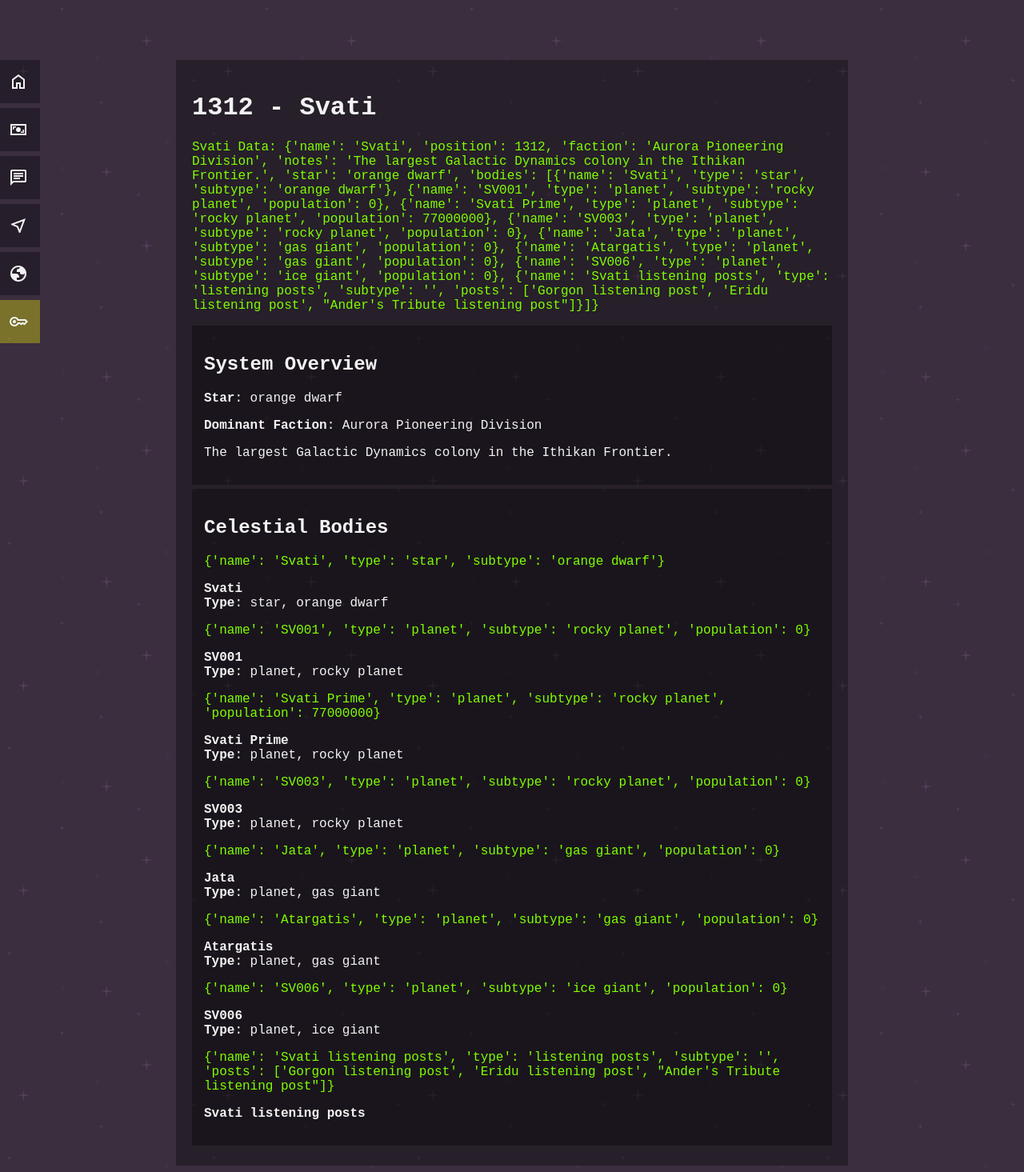
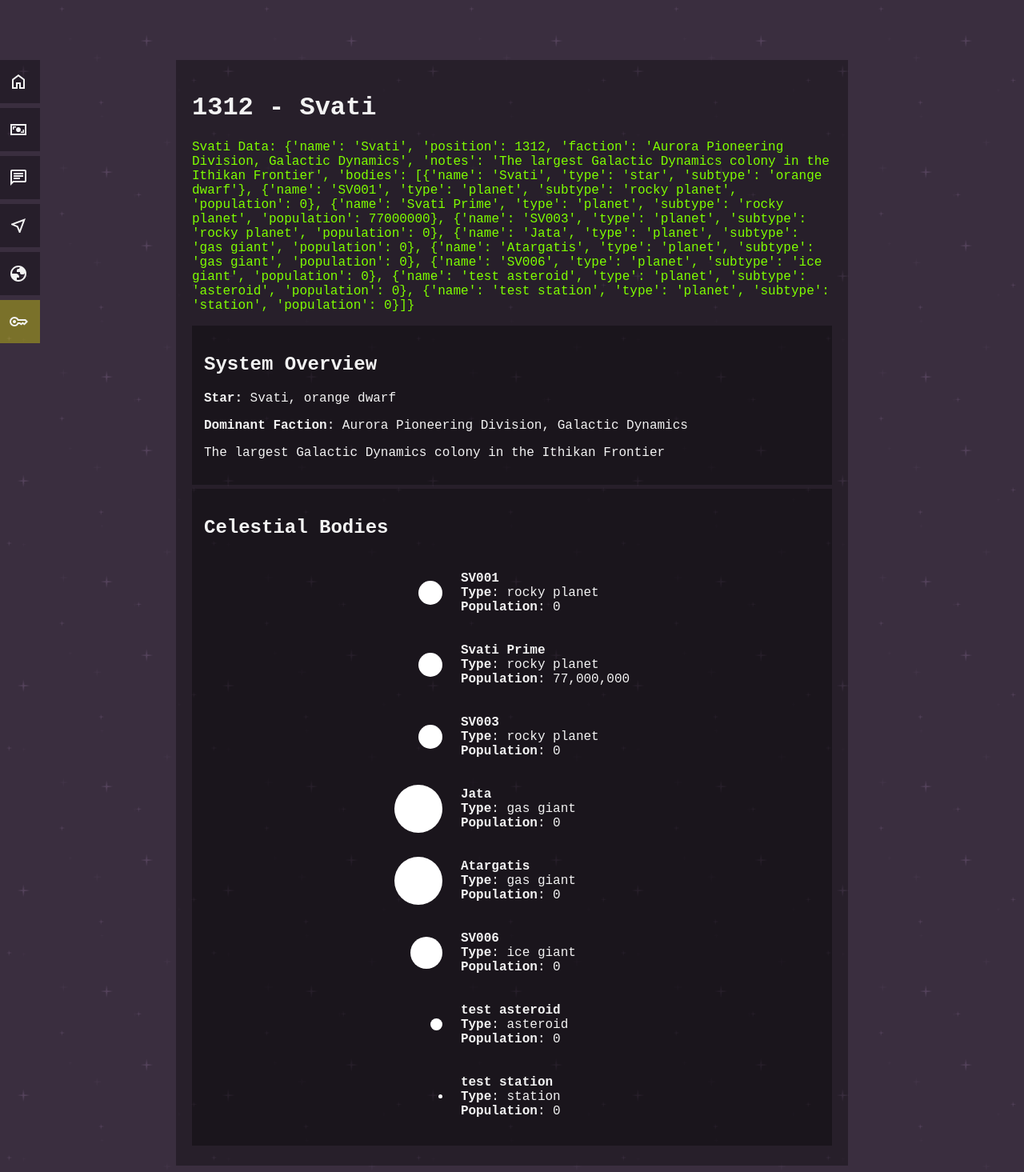
Before and after one commit to Glanten/compad, a Flask app: page /systemtest in a window 1280 px wide. Shown: the whole page at 80% size. Run offline with Flask 3, Linux system fonts and the light colour scheme; a user stored in the database is signed in; some libraries are stand-ins or nearby versions.

Commit message:
Test star system now shows orb and planet details; star details set accordingly.

```diff
--- a/app.py
+++ b/app.py
@@ -804,9 +804,8 @@ def systemtest():
     svati_data = {
         "name": "Svati",
         "position": 1312,
-        "faction": "Aurora Pioneering Division",
-        "notes": "The largest Galactic Dynamics colony in the Ithikan Frontier.",
-        "star": "orange dwarf",# superfluous once you can take this data from the bodies list
+        "faction": "Aurora Pioneering Division, Galactic Dynamics",
+        "notes": "The largest Galactic Dynamics colony in the Ithikan Frontier",
         "bodies": [
             {"name": "Svati", "type": "star", "subtype": "orange dwarf"},
             {"name": "SV001", "type": "planet", "subtype": "rocky planet", "population": 0},
@@ -815,10 +814,8 @@ def systemtest():
             {"name": "Jata", "type": "planet", "subtype": "gas giant", "population": 0},
             {"name": "Atargatis", "type": "planet", "subtype": "gas giant", "population": 0},
             {"name": "SV006", "type": "planet", "subtype": "ice giant", "population": 0},
-            {"name": "Svati listening posts", "type": "listening posts", "subtype": "", "posts": [
-                "Gorgon listening post", "Eridu listening post", "Ander's Tribute listening post"
-            ]
-            }
+            {"name": "test asteroid", "type": "planet", "subtype": "asteroid", "population": 0},
+            {"name": "test station", "type": "planet", "subtype": "station", "population": 0},
         ]
     }
     return render_template("systemtest.html", svati_data=svati_data)
--- a/static/colour_scheme_purple.css
+++ b/static/colour_scheme_purple.css
@@ -76,3 +76,12 @@ a {
   background-color: rgba(0, 0, 0, 0.33);
   color: #f3f3f3;
 }
+
+/* starsystem planet types */
+.rocky_planet,
+.gas_giant,
+.ice_giant,
+.asteroid,
+.space_station {
+  background: white;
+}
--- a/static/style_default.css
+++ b/static/style_default.css
@@ -184,3 +184,38 @@ select {
   border-radius: 50%;
   z-index: 2;
 }
+
+/* starsystem planet types */
+.rocky_planet,
+.gas_giant,
+.ice_giant,
+.asteroid,
+.space_station {
+  border-radius: 50%;
+  float: right;
+}
+
+.rocky_planet {
+  width: 30px;
+  height: 30px;
+}
+
+.gas_giant {
+  width: 60px;
+  height: 60px;
+}
+
+.ice_giant {
+  width: 40px;
+  height: 40px;
+}
+
+.asteroid {
+  width: 15px;
+  height: 15px;
+}
+
+.space_station {
+  width: 5px;
+  height: 5px;
+}
--- a/templates/systemtest.html
+++ b/templates/systemtest.html
@@ -13,10 +13,28 @@
 
 <div>
     <div class="darker">
-        <!-- vital statistics -->
+        <!-- vital statistics, including primary stellar body/bodies -->
         <h2>System Overview</h2>
         <p>
-            <strong>Star</strong>: {{ svati_data.star }}
+            {% set starcount = svati_data.bodies|selectattr("type", "equalto", "star")|list %}
+
+            {% if starcount|length > 0 %}
+            <strong>
+                {{ "Star" if starcount|length == 1 else "Stars" }}:
+            </strong>
+
+            {% if starcount|length == 1 %}
+            {{ starcount[0].name }}, {{ starcount[0].subtype }}
+            {% else %}
+            {% for star in starcount %}
+            {{ star.name }}, {{ star.subtype }}{% if not loop.last %}; {% endif %}
+            {% endfor %}
+            {% endif %}
+
+            {% else %}
+            This system has no star
+            {% endif %}
+
         </p>
         <p>
             <strong>Dominant Faction</strong>: {{ svati_data.faction }}
@@ -29,25 +47,46 @@
     <div class="darker">
         <!-- celestial bodies -->
         <h2>Celestial Bodies</h2>
+        <table style="margin-left: auto; margin-right: auto;">
             {% for body in svati_data.bodies %}
-
-        <p style="color: chartreuse;">
-            {{ body }}
-        </p>
-
+            <tr>
+                {% if body.type != 'star' %}
+                <td style="padding-right: 20px;">
+                    <div class="
+                    {% if body.subtype == 'rocky planet' %}
+                    rocky_planet
+                    {% elif body.subtype == 'gas giant' %}
+                    gas_giant
+                    {% elif body.subtype == 'ice giant' %}
+                    ice_giant
+                    {% elif body.subtype == 'asteroid' %}
+                    asteroid
+                    {% elif body.subtype == 'station' %}
+                    space_station
+                    {% endif %}
+                    ">
+                    </div>
+                </td>
+                <td>
                     <p>
                         {% for key in body %}
+
                         {% if key == "name" %}
                         <strong>{{ body.name }}</strong><br />
                         {% endif %}
+
                         {% if key == "type" %}
-            {% if body.type != "listening posts" %}
-            <strong>Type</strong>: {{ body.type }}, {{ body.subtype }}
+                        <strong>Type</strong>: {{ body.subtype }}
+                        <br /><strong>Population</strong>: {{ "{:,}".format(body.population) }}
                         {% endif %}
-            {% endif %}
+
                         {% endfor %}
                     </p>
+                </td>
+                {% endif %}
+            </tr>
             {% endfor %}
+        </table>
     </div>
 </div>
 
```
Also changed, not shown: static/colour_scheme_grey.css (+9 -0 lines), static/colour_scheme_terminator.css (+9 -0 lines), compad.db. Lines whose indentation alone changed are shown as unchanged.
